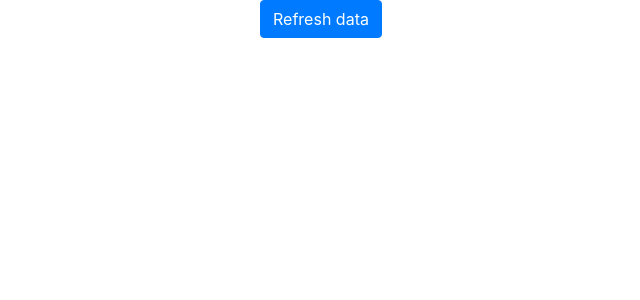
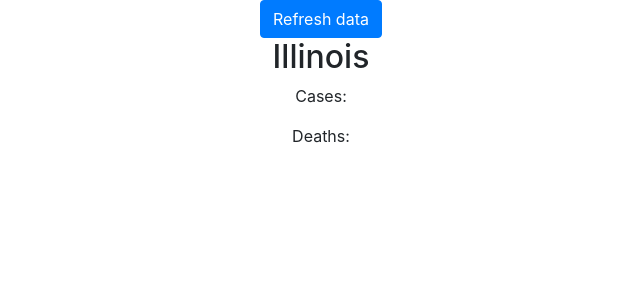
Before and after one commit to dartmouth-cs98/hack-a-thing-1-emmahack1, a React (Create React App) app: page / in a window 1280 px wide. Shown: the top 300 px of the page, without its empty margins (319-959 px from the left). Built offline with nearby package versions, Linux system fonts and the light colour scheme.

Commit message:
data connected

```diff
--- a/src/App.js
+++ b/src/App.js
@@ -5,9 +5,10 @@ import 'bootstrap/dist/css/bootstrap.min.css';
 
 
 function App() {
+  let locations = [{name: "Illinois", cases: '',  deaths: ''}];
   return (
     <div className="App">
-      <DataDisplay/>
+      <DataDisplay locations = {locations}/>
     </div>
   );
 }
--- a/src/display-data.js
+++ b/src/display-data.js
@@ -4,12 +4,15 @@ import Button from 'react-bootstrap/Button';
 const request  = require('request')
 const csvtojson = require('csvtojson')
 const DataDisplay = (props) => {
+    // We love react hooks
     const [buttonText, setButtonText] = useState('Refresh data');
-    const [data, setData] = useState('');
+    const [list, setList] = useState(props.locations);
 
 
+    // This is the link for the live covid19 data for all of the states
     const COUNTIES_URL = 'https://raw.githubusercontent.com/nytimes/covid-19-data/master/live/us-states.csv';
 
+    // Fetch the data. Since this app is so small, I don't think I need redux here.
     const getCountyData = () => {
         let newData = [];
         csvtojson()
@@ -19,17 +22,42 @@ const DataDisplay = (props) => {
             }, (error) => {
                 console.log(error);
             }, () => {
-                console.log(newData);
                 setButtonText("Refresh data");
-                setData(JSON.stringify(newData));
+                formatData(newData);
             });
     };
+
+    // Format the data to display appropriately
+    const formatData = (newData) => {
+        let newList = []
+        if (newData.length === 0) return '';
+        props.locations.forEach((location) => {
+            let loc = newData.filter(e =>  e.state === location.name);
+            if (loc.length === 1) loc = loc[0];
+            newList.push({
+                name: location.name,
+                cases: loc.cases,
+                deaths: loc.deaths
+            })
+
+        });
+        setList(newList);
+    };
+
     return(
         <div>
             <Button onClick = {() => {setButtonText('fetching'); getCountyData()}}>
                 {buttonText}
             </Button>
-            <p>{data}</p>
+            {list.map((location) => {
+                return(
+                    <div key = {location.name}>
+                        <h2>{location.name}</h2>
+                        <p>Cases: {location.cases}</p>
+                        <p>Deaths: {location.deaths}</p>
+                    </div>
+                );
+            })}
         </div>
     );
 }
```
Also changed, not shown: src/electron-starter.js (+11 -1 lines), src/assets/covidIcon.png (added), 1 other file (tests, documents, lock files or other folders).
